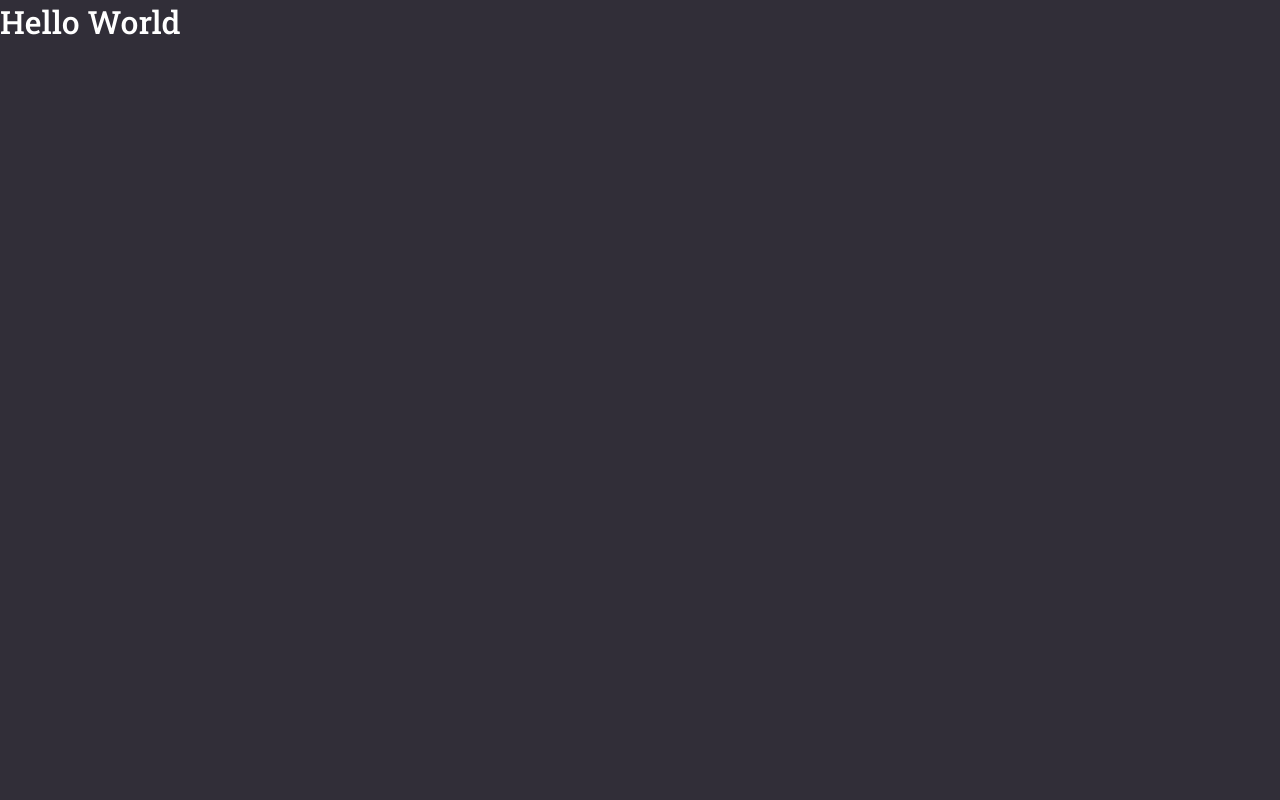
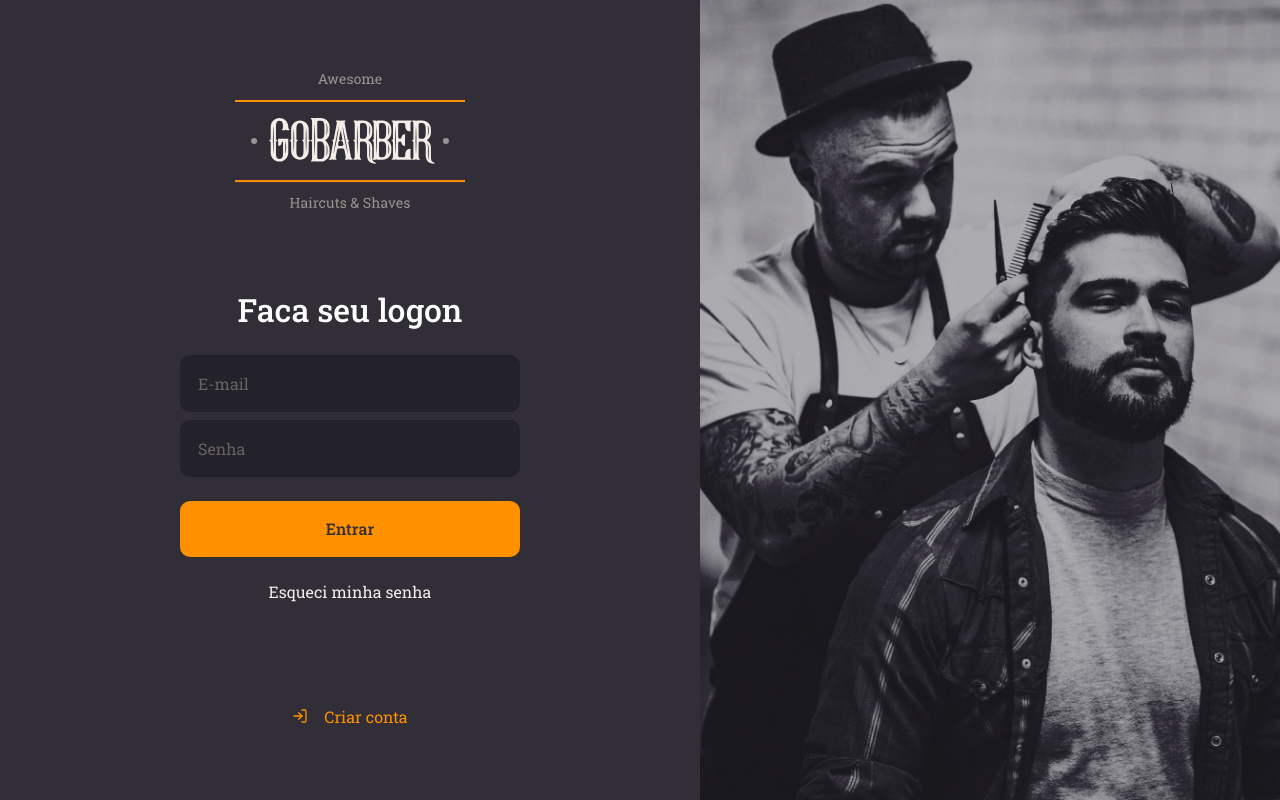
Before and after one commit to williamrlbrito/front-end-react, a React (Create React App) app: page / in a window 1280 px wide. Built offline with nearby package versions, Linux system fonts and the light colour scheme.

Commit message:
--Página de login

```diff
--- a/src/App.tsx
+++ b/src/App.tsx
@@ -1,10 +1,11 @@
 import React from 'react';
 
+import SignIn from './pages/SignIn';
 import GlobalStyle from './styles/global';
 
 const App: React.FC = () => (
   <>
-    <h1>Hello World</h1>
+    <SignIn />
     <GlobalStyle />
   </>
 );
--- /dev/null
+++ b/src/pages/SignIn/index.tsx
@@ -0,0 +1,35 @@
+import React from 'react';
+import { FiLogIn } from 'react-icons/fi';
+
+import logoImg from '../../assets/logo.svg';
+
+import { Container, Content, Background } from './styles';
+
+const SignIn: React.FC = () => (
+  <Container>
+    <Content>
+      <img src={logoImg} alt="GoBarber" />
+
+      <form>
+        <h1>Faca seu logon</h1>
+
+        <input type="text" placeholder="E-mail" />
+
+        <input type="password" placeholder="Senha" />
+
+        <button type="submit">Entrar</button>
+
+        <a href="forgot">Esqueci minha senha</a>
+      </form>
+
+      <a href="login">
+        <FiLogIn />
+        Criar conta
+      </a>
+    </Content>
+
+    <Background />
+  </Container>
+);
+
+export default SignIn;
--- /dev/null
+++ b/src/pages/SignIn/styles.ts
@@ -0,0 +1,102 @@
+import styled from 'styled-components';
+import { shade } from 'polished';
+
+import signInBackgroundImg from '../../assets/sign-in-background.png';
+
+export const Container = styled.div`
+  height: 100vh;
+
+  display: flex;
+  align-items: stretch;
+`;
+
+export const Content = styled.div`
+  display: flex;
+  flex-direction: column;
+  align-items: center;
+  place-content: center;
+
+  width: 100%;
+  max-width: 700px;
+
+  form {
+    margin: 80px 0;
+    width: 340px;
+    text-align: center;
+
+    h1 {
+      margin-bottom: 24px;
+    }
+
+    input {
+      background: #232129;
+      border-radius: 10px;
+      border: 2px solid #232129;
+      padding: 16px;
+      width: 100%;
+      color: #f4ede8;
+
+      &::placeholder {
+        color: #666360;
+      }
+
+      & + input {
+        margin-top: 8px;
+      }
+    }
+
+    button {
+      background: #ff9000;
+      height: 56px;
+      border-radius: 10px;
+      border: 0;
+      padding: 0 16px;
+      color: #312e38;
+      width: 100%;
+      font-weight: 500;
+      margin-top: 24px;
+      transition: background-color 0.2s;
+
+      &:hover {
+        background: ${shade(0.2, '#ff9000')};
+      }
+    }
+
+    a {
+      color: #f4ede8;
+      display: block;
+      margin-top: 24px;
+      text-decoration: none;
+      transition: color 0.2s;
+
+      &:hover {
+        color: ${shade(0.2, '#f4ede8')};
+      }
+    }
+  }
+
+  > a {
+    color: #ff9000;
+    display: block;
+    margin-top: 24px;
+    text-decoration: none;
+    transition: color 0.2s;
+
+    display: flex;
+    align-items: center;
+
+    svg {
+      margin-right: 16px;
+    }
+
+    &:hover {
+      color: ${shade(0.2, '#ff9000')};
+    }
+  }
+`;
+
+export const Background = styled.div`
+  flex: 1;
+  background: url(${signInBackgroundImg}) no-repeat center;
+  background-size: cover;
+`;
```
Also changed, not shown: src/assets/logo.svg (added), src/assets/sign-in-background.png (added).
